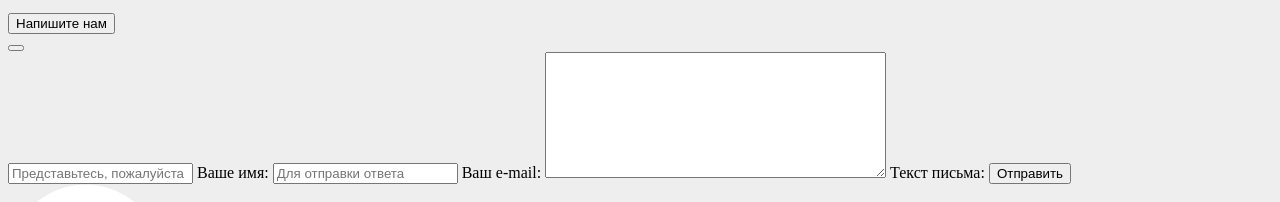
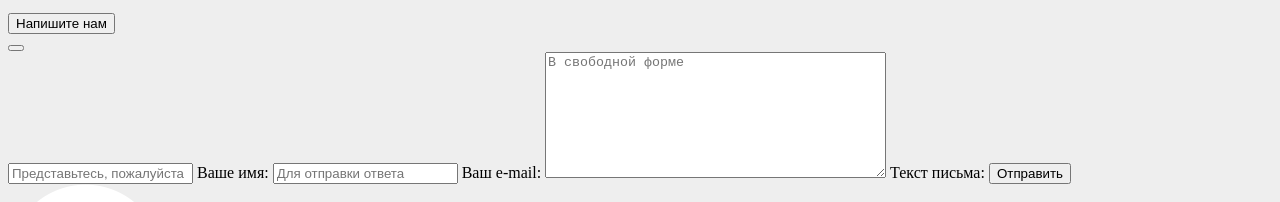
Before and after one commit to Metallikus/nerds, a plain HTML site: page index.html in a window 1280 px wide. Shown: the part 2428-2630 px from the top of the page. Drawn offline with Linux system fonts and the light colour scheme.

Commit message:
fix placeholder on textarea

```diff
--- a/index.html
+++ b/index.html
@@ -110,7 +110,7 @@
             <label for="name">Ваше имя:</label>
             <input type="text" name="email" id="email" class="email" placeholder="Для отправки ответа">
             <label for="email">Ваш e-mail:</label>
-            <textarea name="msg" id="msg" placeholder="В свободной форме" class="msg" rows="8" cols="40"> </textarea>
+            <textarea name="msg" id="msg" class="msg" rows="8" cols="40" placeholder="В свободной форме"></textarea>
             <label for="msg">Текст письма:</label>
             <button type="submit" class="btn">Отправить</button>
           </form>
```
